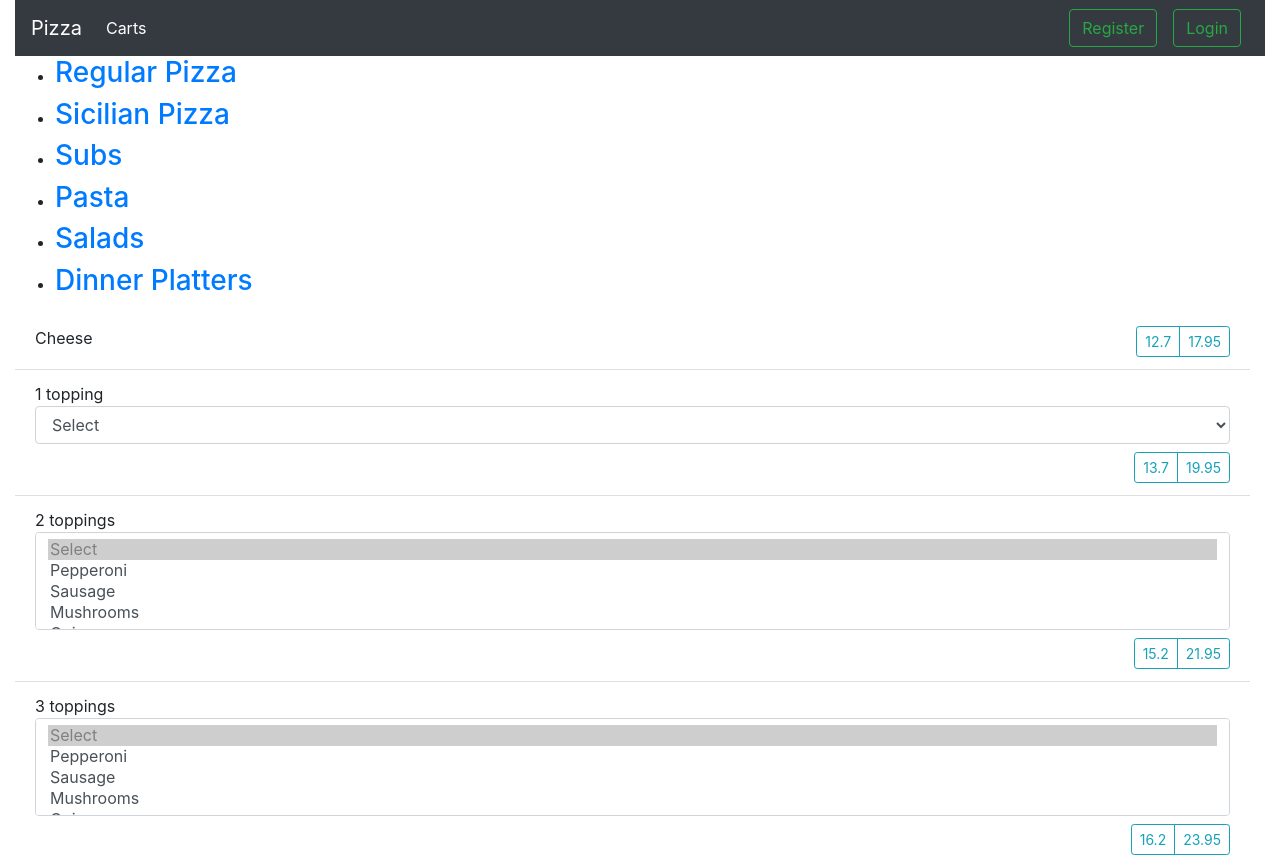
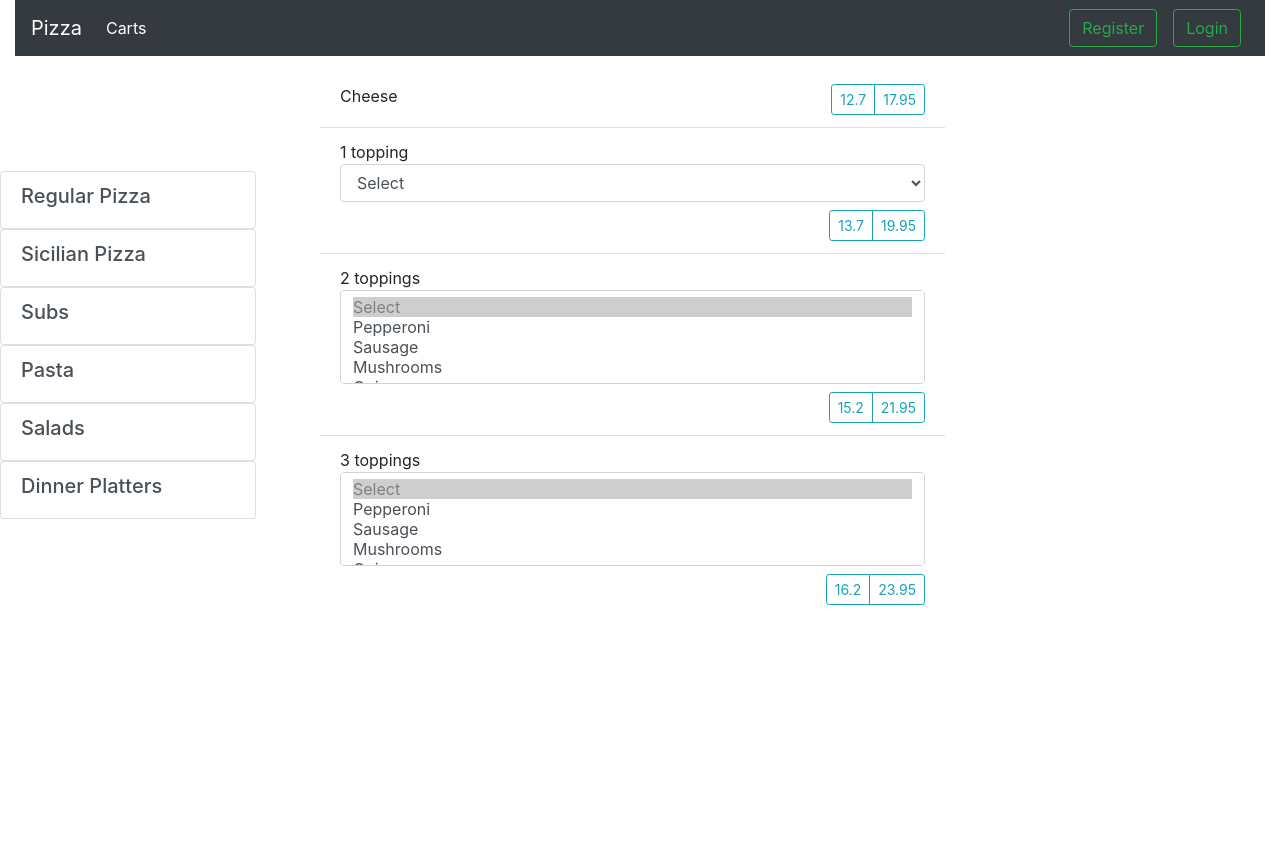
Before and after one commit to MotazBellah/pizza, a Django app: page /1/menus in a window 1280 px wide. After the commit the page ends 605 px from the top, so only its background shows below. Run offline with Django 3.2, Linux system fonts and the light colour scheme; data comes from the database, SQL or seed files in the repository; both versions use the stored data as it was after the commit; some libraries are stand-ins or nearby versions.

Commit message:
Style the category side

```diff
--- a/restaurant/pizza/static/app.css
+++ b/restaurant/pizza/static/app.css
@@ -1,3 +1,15 @@
+html, body {
+    width:100%;
+    margin:0;
+    height:100%;
+}
+
+* {
+    margin: 0;
+    padding: 0;
+    box-sizing: border-box;
+}
+
 .food {
     display: none;
 }
@@ -9,6 +21,19 @@
 .price {
     float: right;
 }
+
+.right-side {
+    float: right;
+    width: 50%
+}
+
+.left-side {
+    float: left;
+    width: 20%;
+    margin-right: 5%
+}
+
+
 
 /* .row.display-flex {
   display: flex;
--- a/restaurant/pizza/templates/pizza/layout.html
+++ b/restaurant/pizza/templates/pizza/layout.html
@@ -13,7 +13,7 @@
     <title>{% block title %}{% endblock %}</title>
   </head>
   <body>
-      <div class="container-fluid">
+      <div class="container-fluid w-100 h-100">
           <nav class="navbar navbar-dark bg-dark navbar-expand-lg">
           <button class="navbar-toggler" type="button" data-toggle="collapse" data-target="#navbarTogglerDemo03" aria-controls="navbarTogglerDemo03" aria-expanded="false" aria-label="Toggle navigation">
             <span class="navbar-toggler-icon"></span>
--- a/restaurant/pizza/templates/pizza/menu.html
+++ b/restaurant/pizza/templates/pizza/menu.html
@@ -3,12 +3,20 @@
 {% block title %}Pizza{% endblock %}
 
 {% block body %}
-    <div id="menu">
-        <ul>
+    <div id="menu" class="mt-3">
+        <div class="row align-items-center h-100">
+            <div class="left-side">
+                <ul class="list-group">
                     {% for i in category%}
-                <li><a href="{% url 'menus' i.id %}"><h3>{{ i }}</h3></a></li>
+                        <li>
+                            <a href="{% url 'menus' i.id %}" class="list-group-item list-group-item-action"><h5>{{ i }}</h5></a>
+                        </li>
                     {% endfor %}
                 </ul>
+            </div>
+
+            <div class="right-side">
+
 
             <ul class="col-md list-group list-group-flush">
                 {% for i in food %}
@@ -82,6 +90,8 @@
                     </li>
                 {% endfor %}
             </ul>
+            </div>
+        </div>
 
     </div>
 {% endblock %}
```
Also changed, not shown: restaurant/db.sqlite3. Lines whose indentation alone changed are shown as unchanged.
